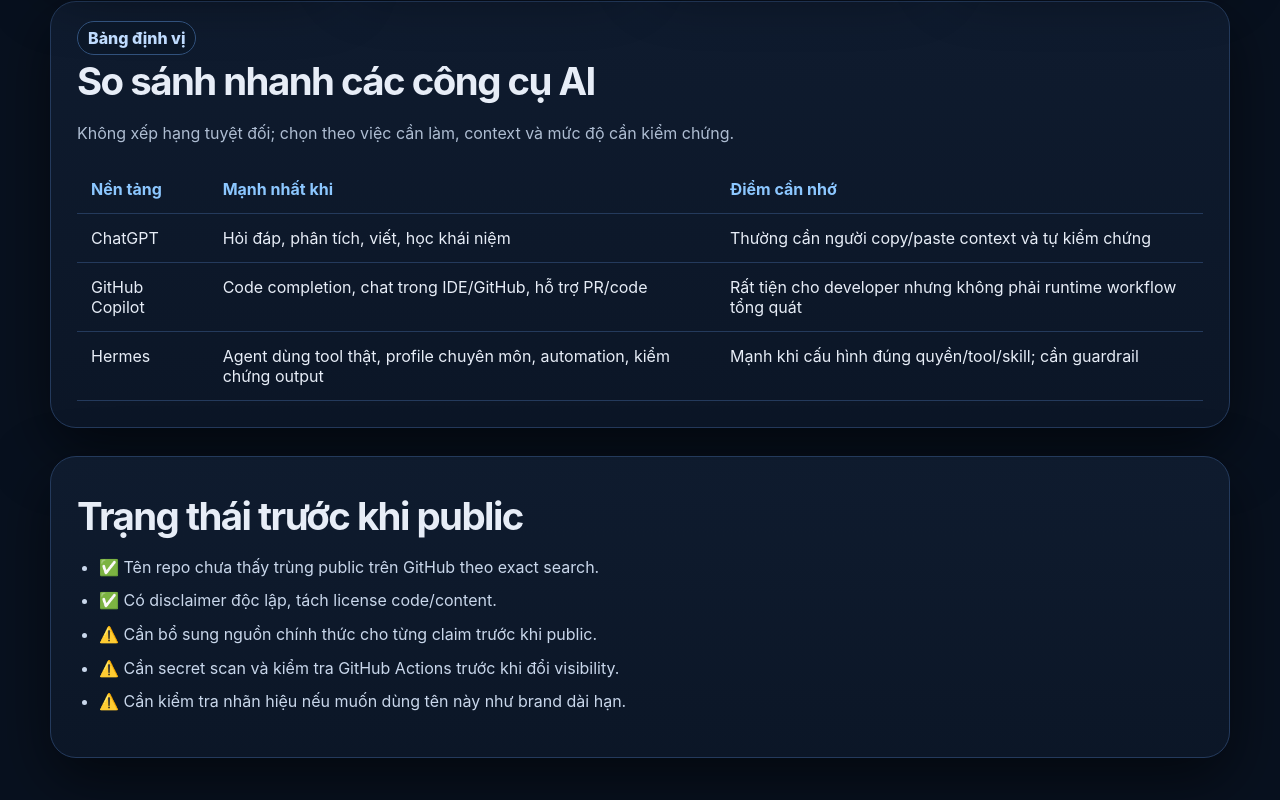
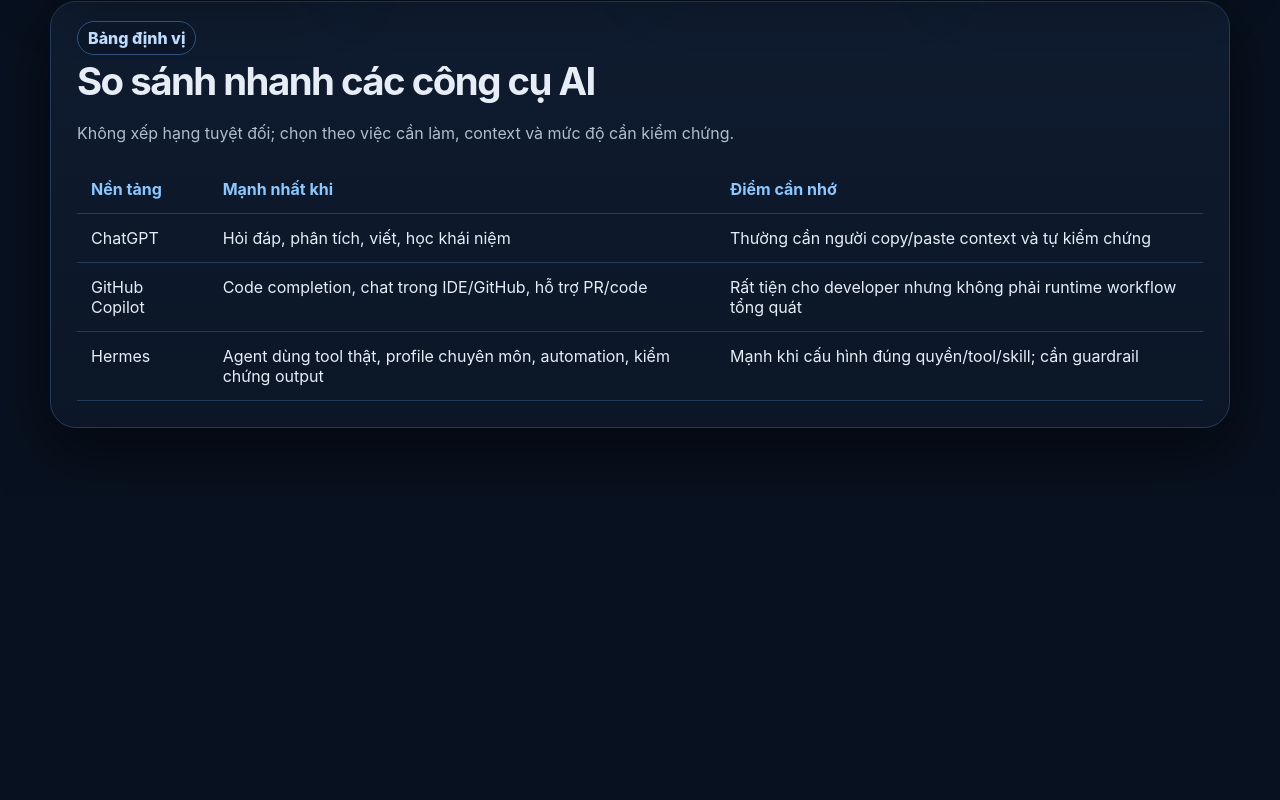
Before and after one commit to tranthaiminhtansoft/anti-knowledge-outdate, a React (Vite) app: page / in a window 1280 px wide. Shown: the part 1291-2091 px from the top of the page. After the commit the page ends 1787 px from the top, so only its background shows below. Built offline with nearby package versions, Linux system fonts and the light colour scheme.

Commit message:
Remove public readiness block from homepage

```diff
--- a/src/main.tsx
+++ b/src/main.tsx
@@ -434,16 +434,6 @@
 
       <ComparisonTable />
 
-      <section className="card compact" id="readiness">
-        <h2>Trạng thái trước khi public</h2>
-        <ul className="checklist">
-          <li>✅ Tên repo chưa thấy trùng public trên GitHub theo exact search.</li>
-          <li>✅ Có disclaimer độc lập, tách license code/content.</li>
-          <li>⚠️ Cần bổ sung nguồn chính thức cho từng claim trước khi public.</li>
-          <li>⚠️ Cần secret scan và kiểm tra GitHub Actions trước khi đổi visibility.</li>
-          <li>⚠️ Cần kiểm tra nhãn hiệu nếu muốn dùng tên này như brand dài hạn.</li>
-        </ul>
-      </section>
     </main>
   );
 }
```
